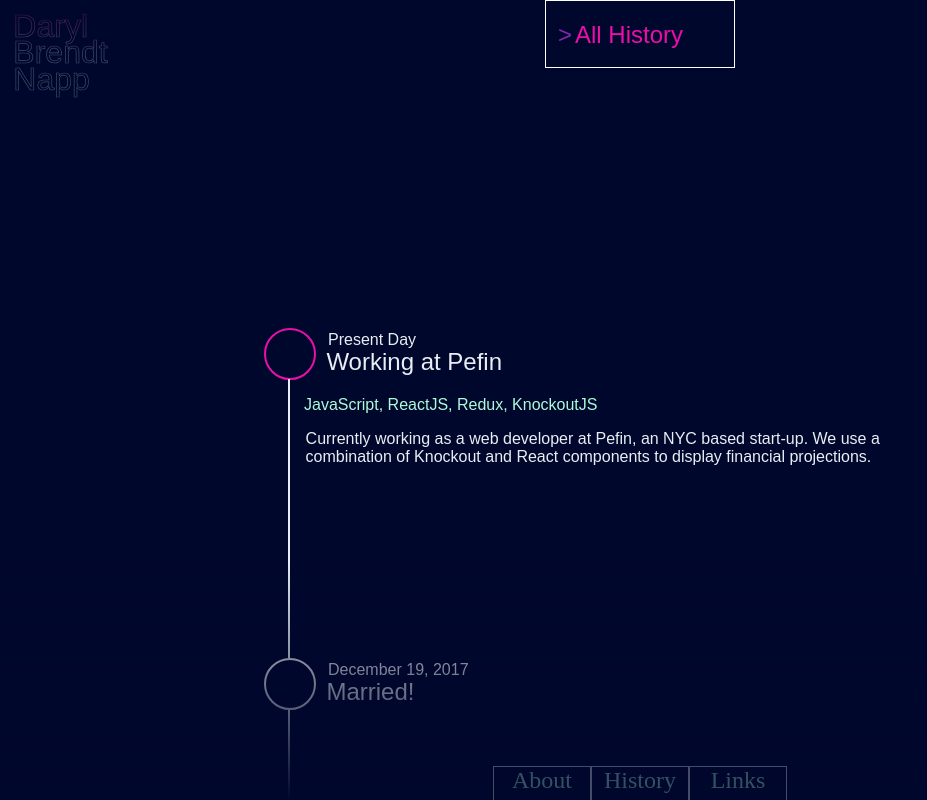
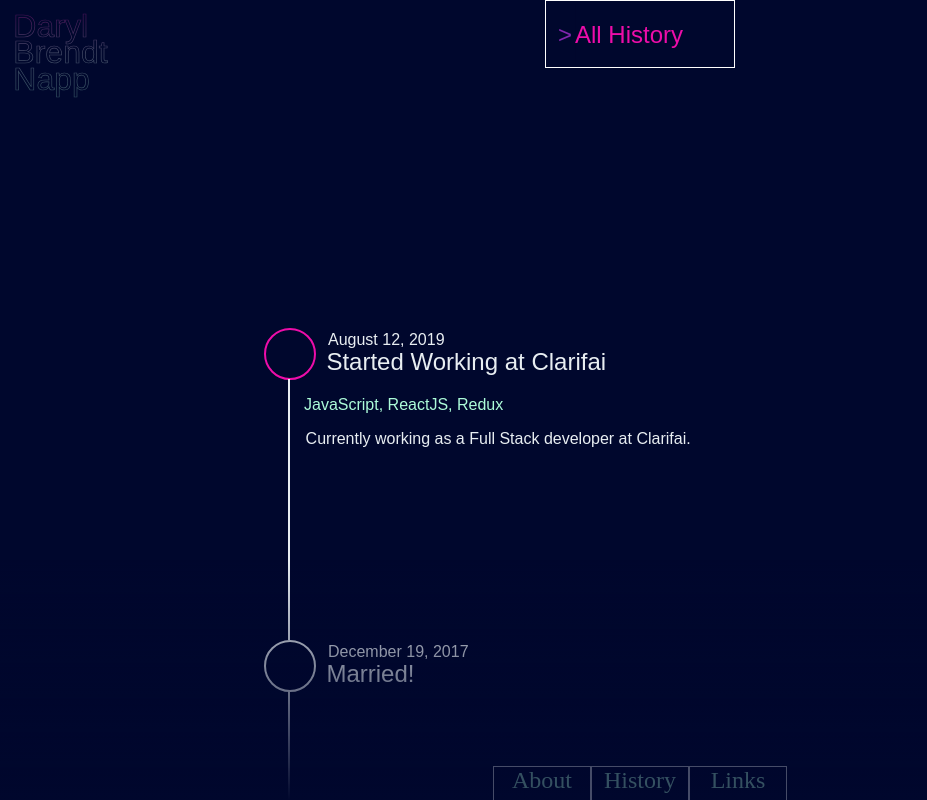
Before and after one commit to dbnapp/dbnapp.github.io, a React app: page /history in a window 1280 px wide. Shown: the whole page, without its empty margins (0-927 px from the left). Built offline with nearby package versions, Linux system fonts and the light colour scheme.

Commit message:
updated timeline

```diff
--- a/src/components/HistoryPage.jsx
+++ b/src/components/HistoryPage.jsx
@@ -3,12 +3,12 @@ import Timeline from './Timeline';
 
 const events = [
   {
-    date: 'Present Day',
-    title: 'Working at Pefin',
+    date: 'August 12, 2019',
+    title: 'Started Working at Clarifai',
     type: 'work',
-    keywords: ['JavaScript', 'ReactJS', 'Redux', 'KnockoutJS'],
+    keywords: ['JavaScript', 'ReactJS', 'Redux'],
     description:
-      'Currently working as a web developer at Pefin, an NYC based start-up. We use a combination of Knockout and React components to display financial projections.',
+      'Currently working as a Full Stack developer at Clarifai.',
     images: [],
   },
   {
@@ -34,8 +34,11 @@ const events = [
   },
   {
     date: 'May 23, 2016',
+    title: 'Started working at Pefin',
     type: 'work',
-    title: 'Started working at Pefin',
+    keywords: ['JavaScript', 'ReactJS', 'Redux', 'KnockoutJS'],
+    description:
+      'Worked as a Front End Developer at Pefin, an NYC based start-up. We used a combination of Knockout and React components to display financial projections.',
     images: [],
   },
   {
```
